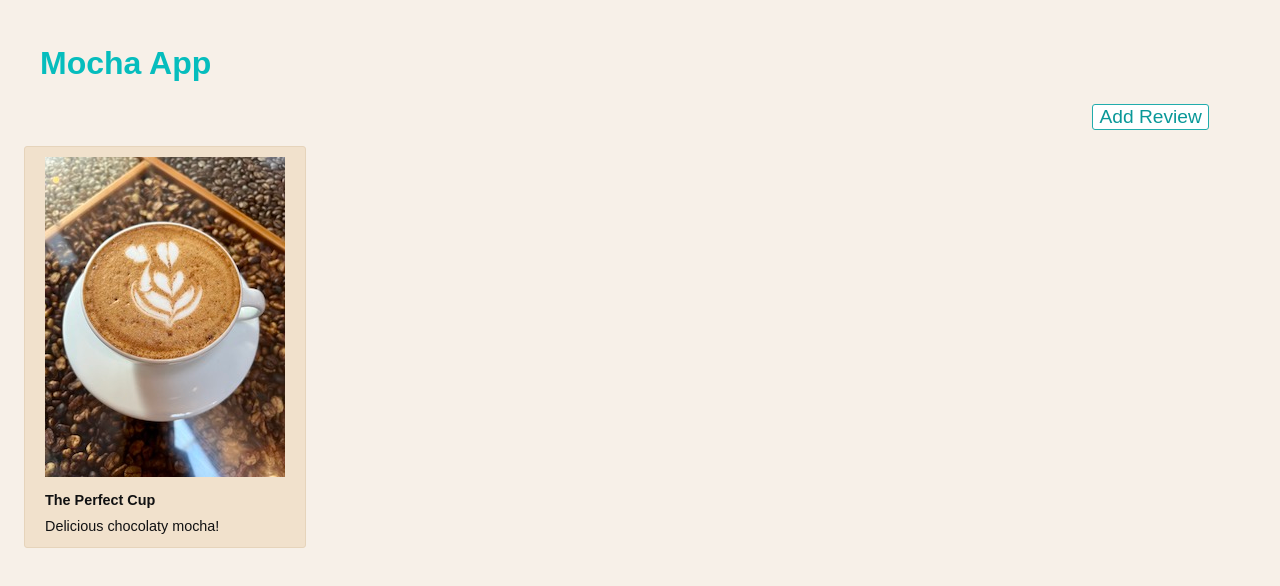
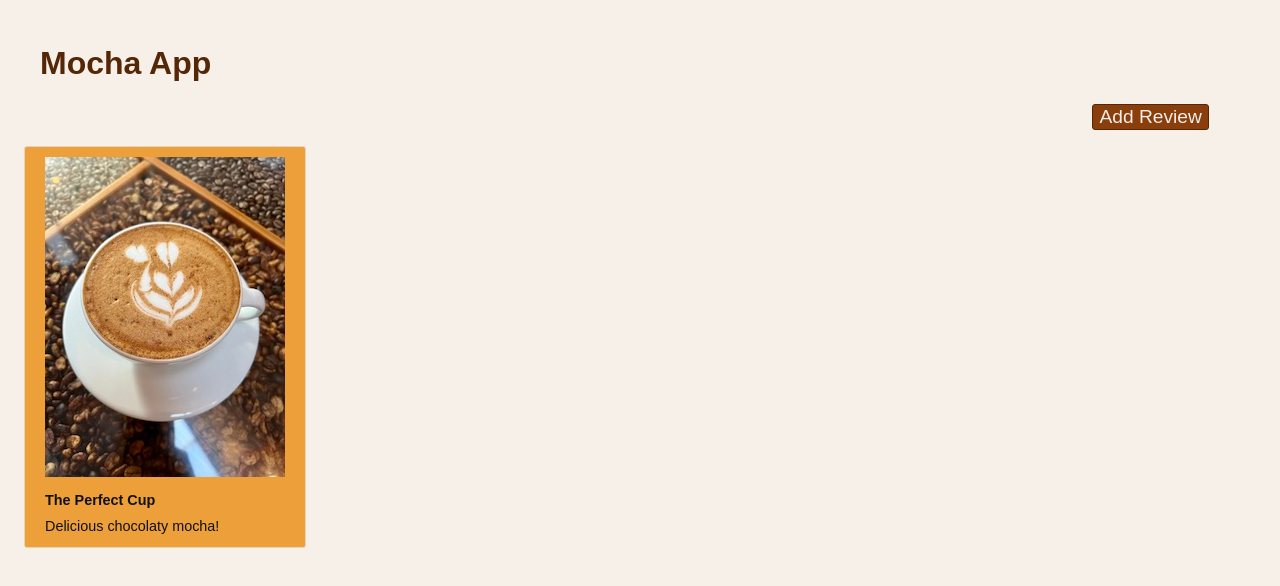
Before and after one commit to c-arriagada/solo-project, a React app: page / in a window 1280 px wide. Shown: the top 586 px of the page. Built offline with nearby package versions, Linux system fonts and the light colour scheme.

Commit message:
changed color scheme for main page

```diff
--- a/src/stylesheets/styles.css
+++ b/src/stylesheets/styles.css
@@ -20,7 +20,7 @@ body {
 
 h1 {
     padding-left: 1em;
-    color:rgb(6, 189, 189)
+    color:rgb(86, 39, 7)
 
 }
 
@@ -40,7 +40,7 @@ h1 {
     display: flex;
     flex-direction: column;
     align-items: center;
-    background-color: rgb(241, 225, 204);
+    background-color: rgb(237, 159, 57);
     width: 280px;
     border-radius: 3px;
     border: 1px solid rgb(230, 212, 187)
@@ -62,11 +62,11 @@ h1 {
 }
 
 .reviewButton{
-    background-color: rgb(255, 255, 255);
+    background-color: rgb(138, 62, 12);
     font-size: 1.2rem;
-    color: rgb(9, 152, 152);
+    color: rgb(244, 237, 232);
     border: solid 1px;
-    border-color: rgb(33, 172, 172);
+    border-color: rgb(86, 39, 7);
     border-radius: 3px;
     margin-right: 5%;
     margin-left: 5%;
```
